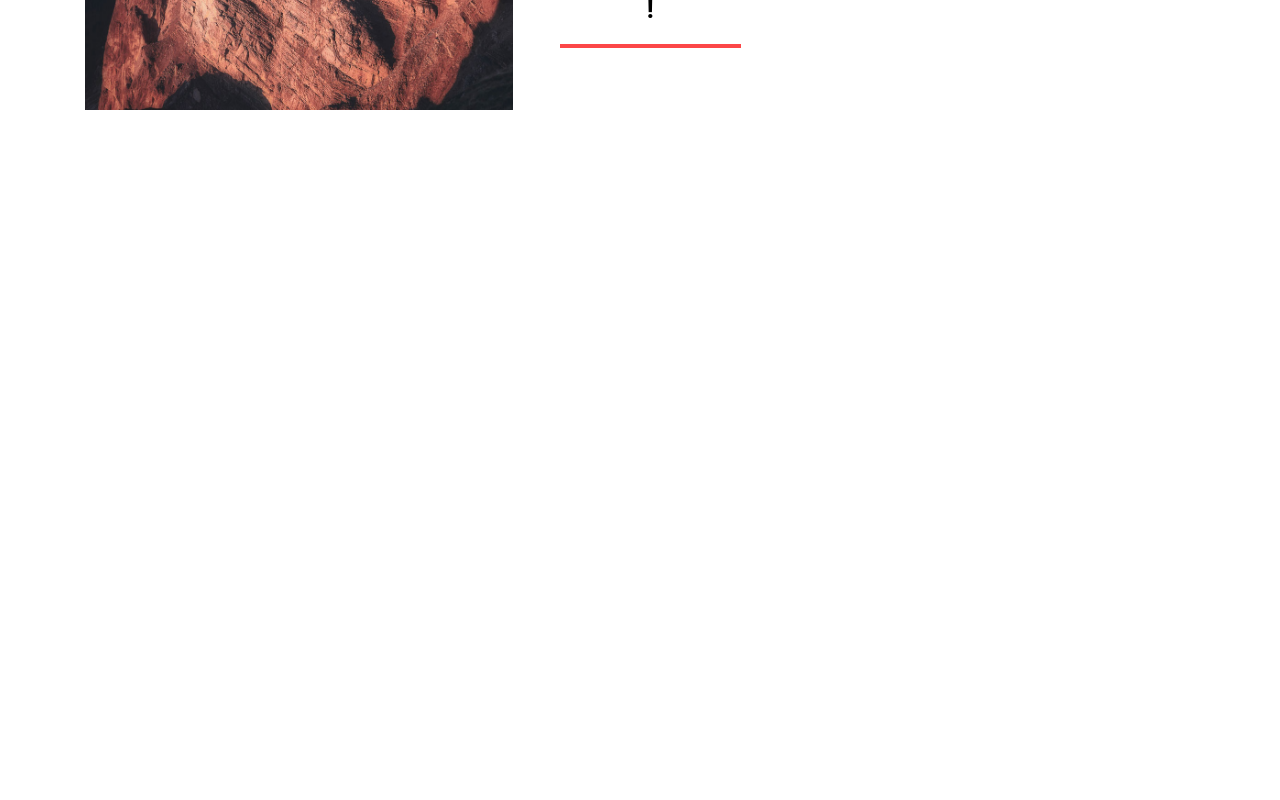
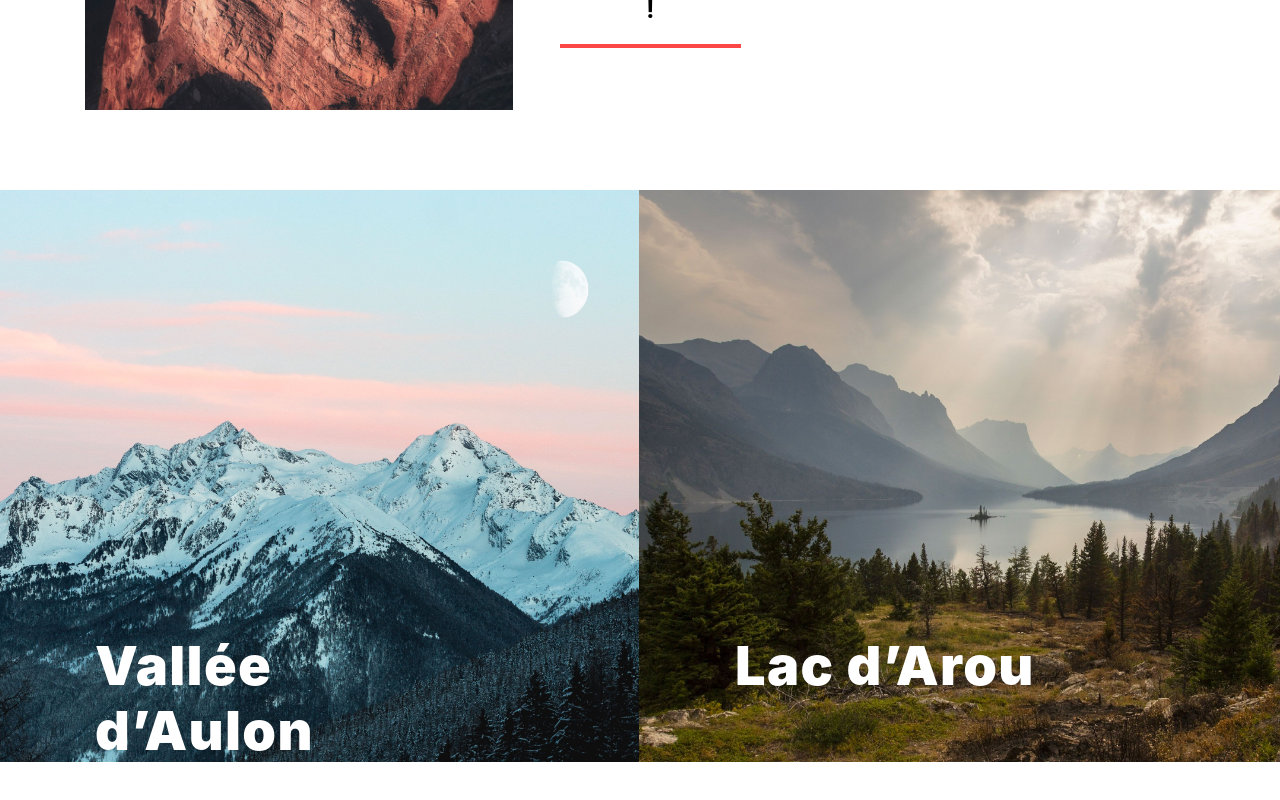
Before and after one commit to AnnaFlourou/flourou-anna-invision, a Vue app in the folder flourou-anna-test/: page / in a window 1280 px wide. Shown: the part 2920-3720 px from the top of the page. Before the commit the page ends 3110 px from the top, so only its background shows below. Built offline with nearby package versions, Linux system fonts and the light colour scheme.

Commit message:
add content and design

```diff
--- a/flourou-anna-test/src/components/MainPage.vue
+++ b/flourou-anna-test/src/components/MainPage.vue
@@ -4,6 +4,7 @@
     <SectionOne></SectionOne>
     <ParallaxImage></ParallaxImage>
     <SectionTwo></SectionTwo>
+    <SectionThree></SectionThree>
   </div>
 </template>
 
@@ -12,12 +13,14 @@ import Home from "@/components/Home"
 import SectionOne from "@/components/SectionOne"
 import ParallaxImage from "@/components/ParallaxImage"
 import SectionTwo from "@/components/SectionTwo"
+import SectionThree from "@/components/SectionThree"
 export default {
   components: {
     Home,
     SectionOne,
     ParallaxImage,
-    SectionTwo
+    SectionTwo,
+    SectionThree
   },
   name: 'MainPage',
   data () {
--- /dev/null
+++ b/flourou-anna-test/src/components/SectionThree.vue
@@ -0,0 +1,54 @@
+<template>
+  <div id="section_3" class="container-fluid">
+    <div class="row">
+      <div class="col-6 section3_block">
+        <img class="section3_img" src="@/assets/desktop_section3_background1.jpg">
+        <h3 class="section3_text">Vallée d’Aulon</h3>
+      </div>
+      <div class="col-6 section3_block">
+        <img class="section3_img" src="@/assets/desktop_section3_background2.jpg">
+        <h3 class="section3_text">Lac d’Arou</h3>
+      </div>
+    </div>
+  </div>
+</template>
+
+<script>
+export default {
+  name: 'sectionThree',
+  data () {
+    return {
+    }
+  }
+}
+</script>
+
+<!-- Add "scoped" attribute to limit CSS to this component only -->
+<style scoped>
+#section_3 {
+	font-family: "SF Pro Display";
+}
+.section3_block {
+  right: 1rem;
+  height: 626px;
+  width: 100%;
+}
+.section3_img {
+  height: 572px;
+  width: 105%;
+}
+.section3_h3 {
+
+}
+.section3_text {
+  position: relative;
+  bottom: 8rem;
+  left: 6rem;
+	height: 64px;
+	width: 394px;
+	color: #FFFFFF;
+	font-size: 54px;
+	font-weight: 900;
+	letter-spacing: 1.36px;
+}
+</style>
```
Also changed, not shown: flourou-anna-test/src/assets/desktop_section3_background1.jpg (added), flourou-anna-test/src/assets/desktop_section3_background2.jpg (added).
